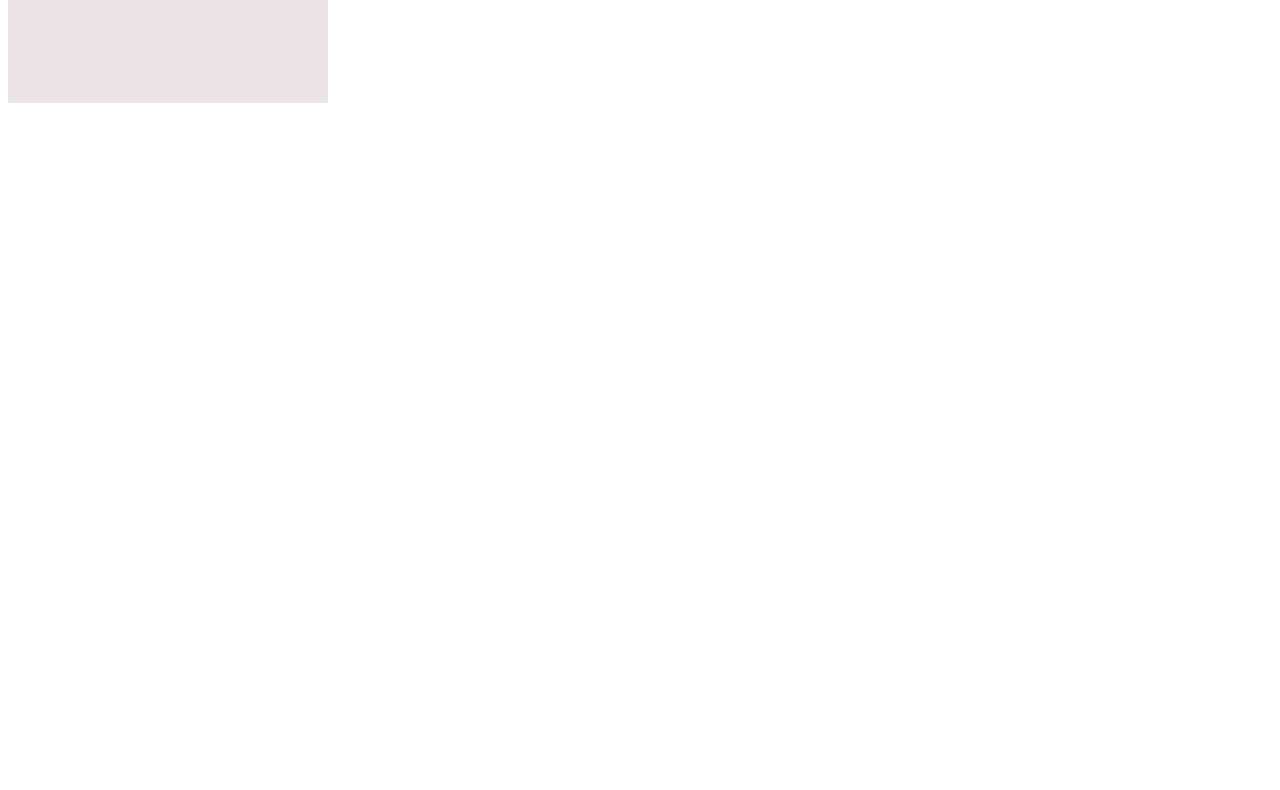
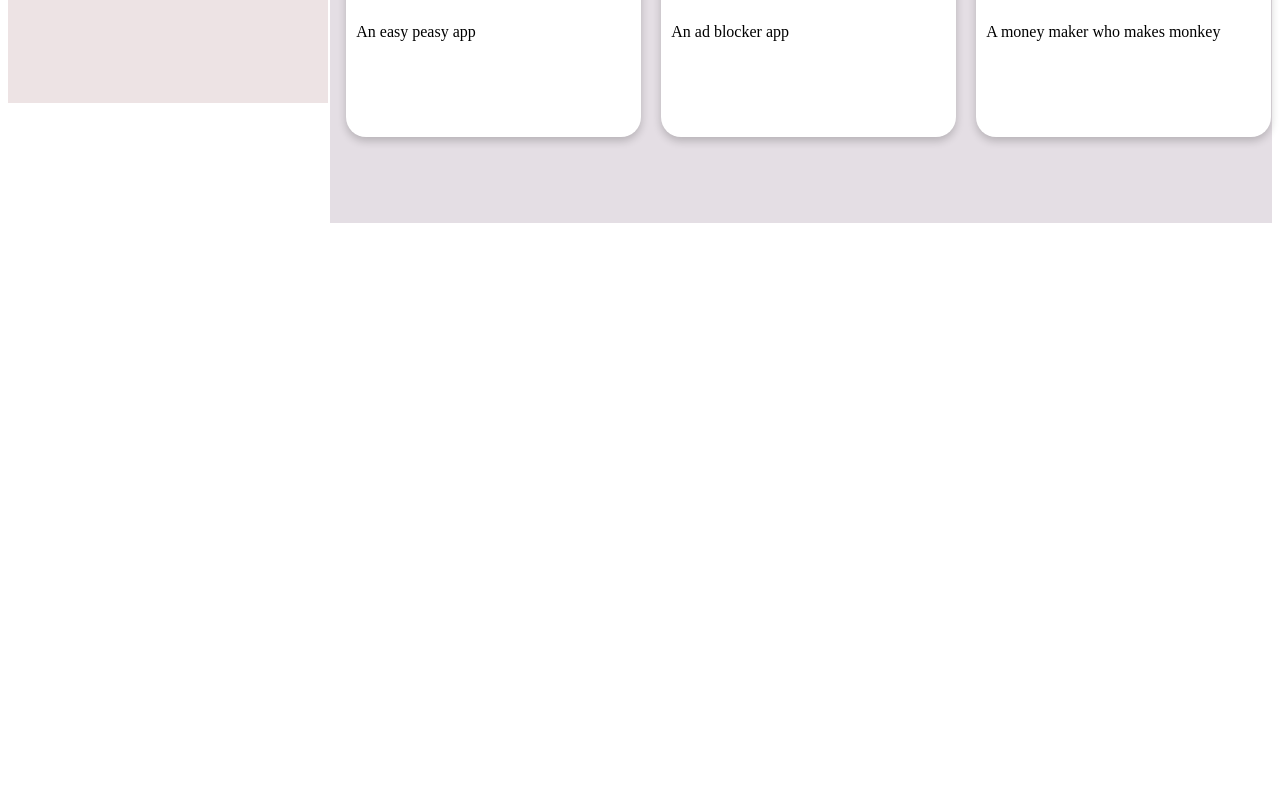
Before and after one commit to SantiW01/Admin-Dashboard, a plain HTML site: page index.html in a window 1280 px wide. Shown: the part 705-1495 px from the top of the page. After the commit the page ends 928 px from the top, so only its background shows below. Drawn offline with Linux system fonts and the light colour scheme.

Commit message:
feat: add project's style

```diff
--- a/index.css
+++ b/index.css
@@ -1,17 +1,19 @@
 :root {
-  color: #fff;
+  color: #000;
 }
 .dashboard {
   display: grid;
   grid-template-columns: repeat(4, 1fr);
-  grid-template-rows: repeat(4, 1fr);
+  grid-template-rows: repeat(1, 1fr);
   gap: 25px;
+  height: 100%;
 }
 
 .header {
   background-color: #af9fa5;
   width: 100%;
   grid-column: 2 / 5;
+  grid-row: 1 / 2;
   gap: 10px;
   display: grid;
   grid-template-columns: 1fr 1fr;
@@ -61,6 +63,37 @@
   padding-bottom: 30px;
 }
 
+.projects {
+  grid-row: 1 / 3;
+  display: grid;
+  grid-template: 1fr 3fr 3fr / 1fr 1fr 1fr;
+  gap: 20px;
+  padding: 2px 16px;
+}
+
+.project_title {
+  grid-column: 1 / 4;
+  justify-self: self-start;
+  align-self: center;
+}
+
+.card {
+  height: 200px;
+  width: 275px;
+  background-color: #fff;
+  justify-self: center;
+  align-self: self-start;
+  display: flex;
+  flex-direction: column;
+  padding: 10px;
+  border-radius: 20px;
+  box-shadow: 0 4px 8px 0 rgba(0, 0, 0, 0.2);
+}
+
+.card p {
+  padding-bottom: 10px;
+}
+
 li {
   list-style-type: none;
   padding: 5px;
@@ -72,3 +105,12 @@ button {
   background-color: #ede3e4;
   box-shadow: none;
 }
+
+main {
+  background-color: #e4dee4;
+  grid-column: 2 / 5;
+  grid-row: 2 / 7;
+  display: grid;
+  grid-template: 1fr 1fr / 1fr 1fr;
+  height: 125%;
+}
```
